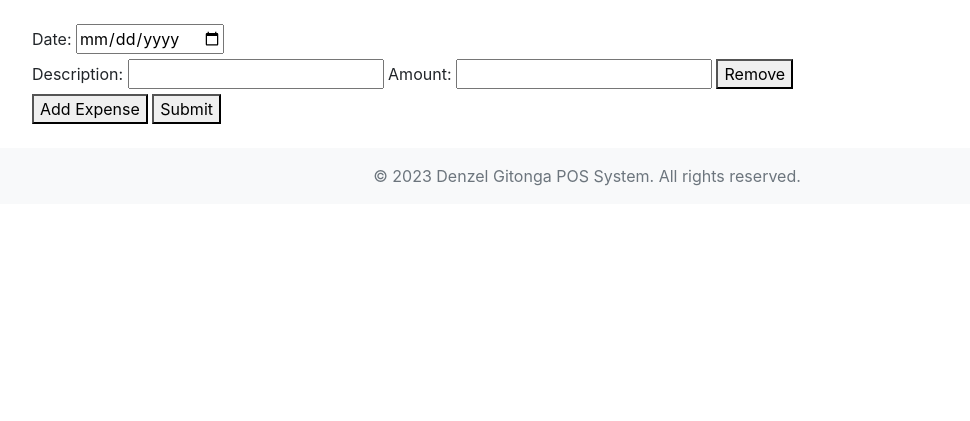
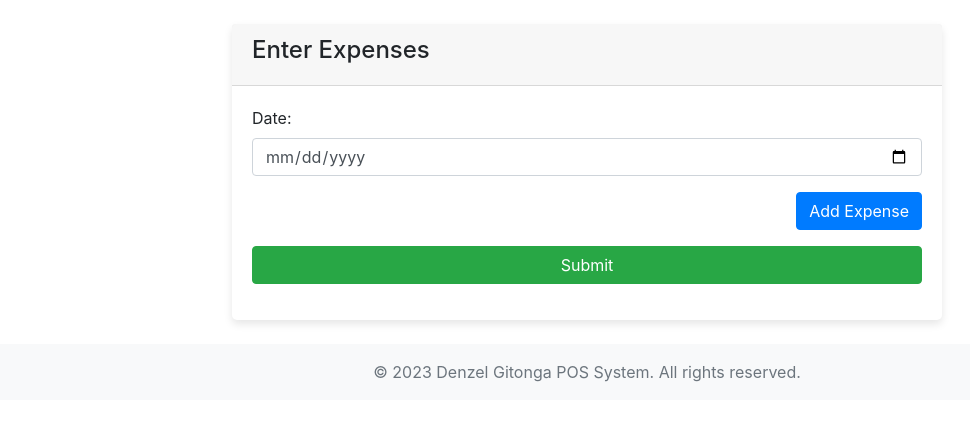
Before and after one commit to DenzelGitonga007/clarionpos, a Django app: page /sales/expenses/ in a window 1280 px wide. Shown: the part 66-487 px from the top of the page, without its empty margins (53-1023 px from the left). Run offline with Django 4.2, Linux system fonts and the light colour scheme; a user stored in the database is signed in; some libraries are stand-ins or nearby versions.

Commit message:
expenses working, pushing

```diff
--- a/templates/sales/expenses.html
+++ b/templates/sales/expenses.html
@@ -23,23 +23,44 @@
   </script>
 
 <!-- Main content -->
+<div class="container">
+  <div class="row justify-content-center">
+    <div class="col-md-8">
+      <div class="card">
+        <div class="card-header">
+          <h4>Enter Expenses</h4>
+        </div>
+        <div class="card-body">
           <form id="expense-form" method="post">
             {% csrf_token %}
+            <div class="form-group">
               <label for="date">Date:</label>
-  <input type="date" name="date" required>
+              <input type="date" class="form-control" name="date" required>
+            </div>
 
             <div id="expense-fields">
-      <div class="expense-field">
-          <label for="description">Description:</label>
-          <input type="text" name="description[]" required>
-          <label for="amount">Amount:</label>
-          <input type="number" name="amount[]" step="0.01" required>
-          <button type="button" class="remove-field">Remove</button>
+              <div class="expense-field mb-3">
+
               </div>
             </div>
-  <button type="button" id="add-expense">Add Expense</button>
-  <button type="submit">Submit</button>
+
+            <div class="d-flex justify-content-end mb-3">
+              <button type="button" id="add-expense" class="btn btn-primary">Add Expense</button>
+            </div>
+
+            <div class="form-group row">
+              <div class="col-md-12">
+                <button type="submit" class="btn btn-success btn-block">Submit</button>
+              </div>
+            </div>
+
           </form>
+        </div>
+      </div>
+    </div>
+  </div>
+</div>
+
 
 <!-- End of main content -->
 
@@ -51,12 +72,17 @@
 
       addExpenseButton.addEventListener('click', function () {
           const newField = document.createElement('div');
-        newField.classList.add('expense-field');
+          newField.classList.add('expense-field', 'mb-3');
           newField.innerHTML = `
-            <input type="text" name="description[]" required>
-            <input type="number" name="amount[]" step="0.01" required>
-            <button type="button" class="remove-field">Remove</button>
+          <div class="d-flex align-items-center">
+              <label for="description">Description:</label>
+              <input type="text" class="form-control ml-1" name="description[]" required>
+              <label for="amount" class="ml-2">Amount:</label>
+              <input type="number" class="form-control ml-1" name="amount[]" step="0.01" required>
+              <button type="button" class="btn btn-danger ml-2 remove-field">Remove</button>
+          </div>
           `;
+
           expenseFields.appendChild(newField);
       });
 
@@ -66,8 +92,8 @@
           }
       });
   });
+</script>
 
-</script>
 
 <!-- End of Javascript -->
 {% endblock %}
```
Lines whose indentation alone changed are shown as unchanged.
